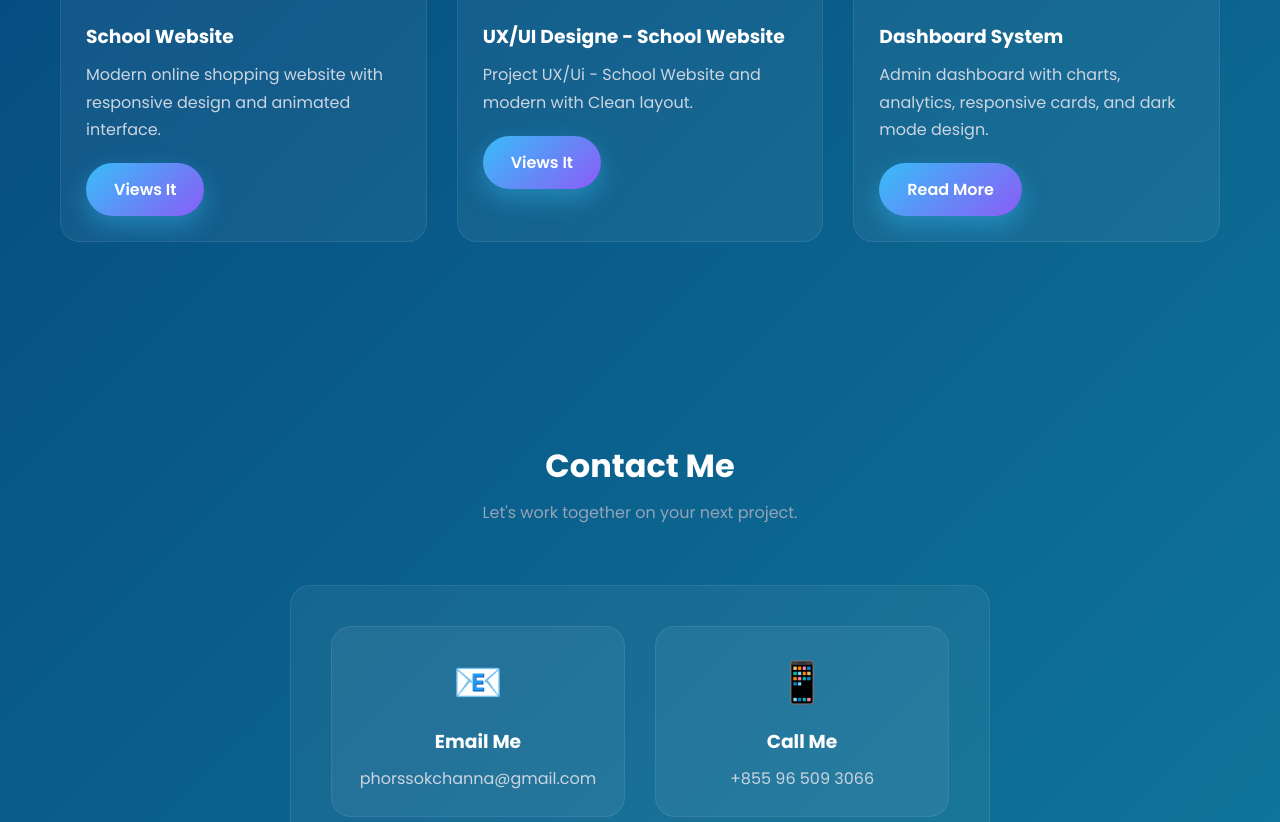
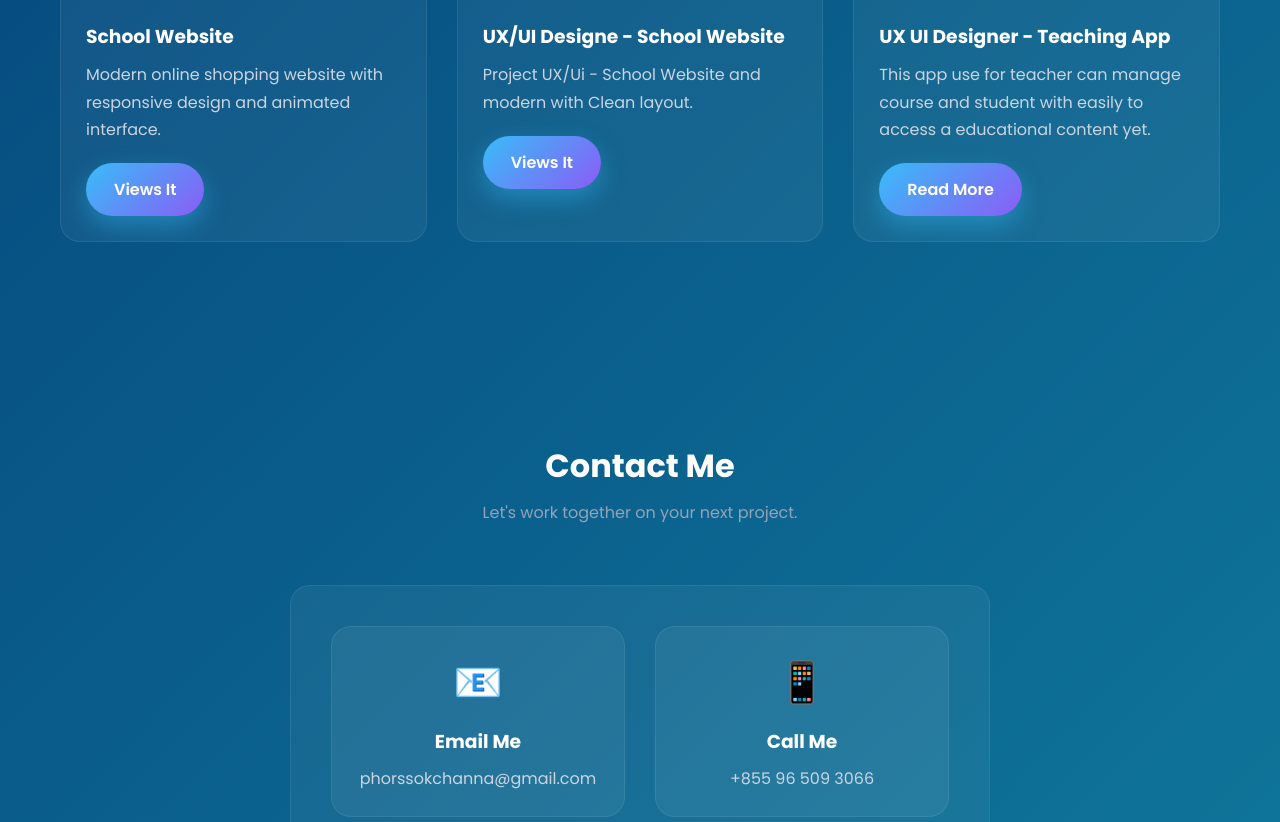
Before and after one commit to layhaoan/channa_portfalio, a plain HTML site: page index.html in a window 1280 px wide. Shown: the part 4355-5177 px from the top of the page. Drawn offline with Linux system fonts and the light colour scheme; files whose address does not match are found by name.

Commit message:
Update index.html

```diff
--- a/index.html
+++ b/index.html
@@ -301,12 +301,12 @@
           </div>
 
           <div class="project-info">
-            <h3>Dashboard System</h3>
+            <h3>UX UI Designer - Teaching App</h3>
             <p>
-              Admin dashboard with charts, analytics, responsive cards, and dark mode design.
+              This app use for teacher can manage course and student with easily to access a educational content yet.
             </p>
 
-            <a target="_blank" href="https://sites.google.com/lsibusinessschool.com/homepage/welcome" class="btn btn-primary">Read More</a>
+            <a target="_blank" href="https://www.figma.com/design/MZLjPIrrkoBuud2cnEfkMY/UX_SCP_Academy?node-id=0-1&p=f" class="btn btn-primary">Read More</a>
           </div>
         </div>
 
```
